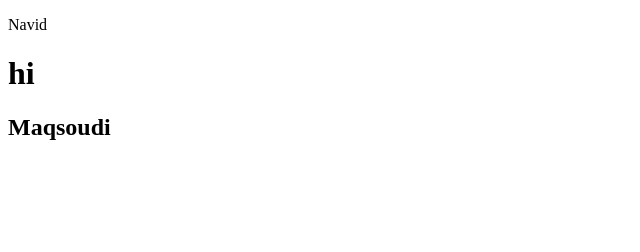
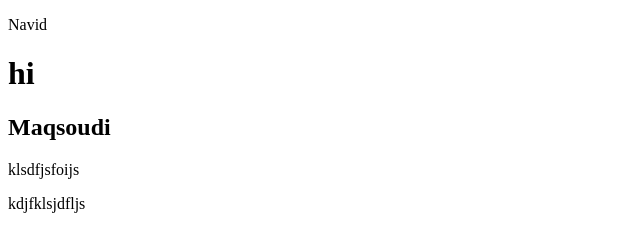
Before and after one commit to Navid-450/git, a plain HTML site: page index.html in a window 1280 px wide. Shown: the whole page, without its empty margins (0-640 px from the left). Drawn offline with Linux system fonts and the light colour scheme.

Commit message:
part six

```diff
--- a/index.html
+++ b/index.html
@@ -13,6 +13,8 @@
     <p>Navid</p>
     <h1>hi</h1>
     <h2>Maqsoudi</h2>
+    <p>klsdfjsfoijs</p>
+    <p>kdjfklsjdfljs</p>
   </form>
 </dev>
 </body>
```
